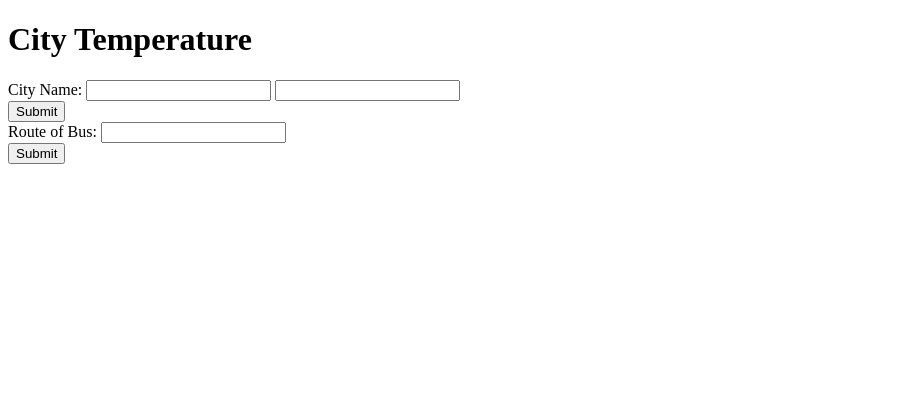
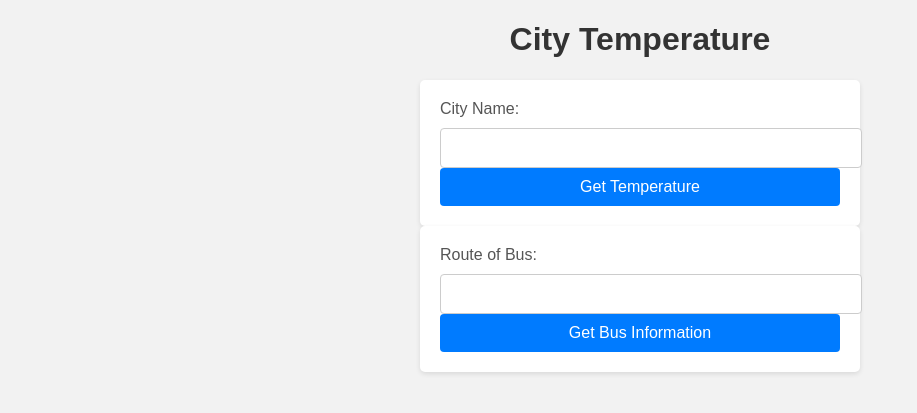
Before and after one commit to kiloMIA/metricsGo, a Python web app: template server/templates/index.html in a window 1280 px wide. Shown: the top 413 px of the page, without its empty margins (0-917 px from the left). Run offline with Jinja, Linux system fonts and the light colour scheme; the template is opened without the code that fills it, so the values that code supplies are empty.

Commit message:
minor change in html

```diff
--- a/server/templates/index.html
+++ b/server/templates/index.html
@@ -2,6 +2,55 @@
 <html>
 <head>
     <title>City Temperature</title>
+    <style>
+        body {
+            font-family: Arial, sans-serif;
+            background-color: #f2f2f2;
+        }
+
+        h1 {
+            text-align: center;
+            color: #333;
+        }
+
+        form {
+            max-width: 400px;
+            margin: 0 auto;
+            background-color: #fff;
+            padding: 20px;
+            border-radius: 5px;
+            box-shadow: 0 2px 5px rgba(0, 0, 0, 0.1);
+        }
+
+        label {
+            display: block;
+            margin-bottom: 10px;
+            color: #555;
+        }
+
+        input[type="text"] {
+            width: 100%;
+            padding: 10px;
+            font-size: 16px;
+            border: 1px solid #ccc;
+            border-radius: 4px;
+        }
+
+        input[type="submit"] {
+            width: 100%;
+            padding: 10px;
+            font-size: 16px;
+            color: #fff;
+            background-color: #007bff;
+            border: none;
+            border-radius: 4px;
+            cursor: pointer;
+        }
+
+        input[type="submit"]:hover {
+            background-color: #0056b3;
+        }
+    </style>
 </head>
 <body>
     <h1>City Temperature</h1>
@@ -9,15 +58,15 @@
     <form action="/metrics" method="POST">
         <label for="cityName">City Name:</label>
         <input type="text" id="cityName" name="cityName" required>
-        <label for="reqType"></label><input type="text" id="reqType" name="reqType" required>
         <br>
-        <input type="submit" value="Submit">
+        <input type="submit" value="Get Temperature">
     </form>
+
     <form action="/bus" method="POST">
         <label for="busRoute">Route of Bus:</label>
         <input type="text" id="busRoute" name="busRoute" required>
         <br>
-        <input type="submit" value="Submit">
+        <input type="submit" value="Get Bus Information">
     </form>
 </body>
 </html>
```
